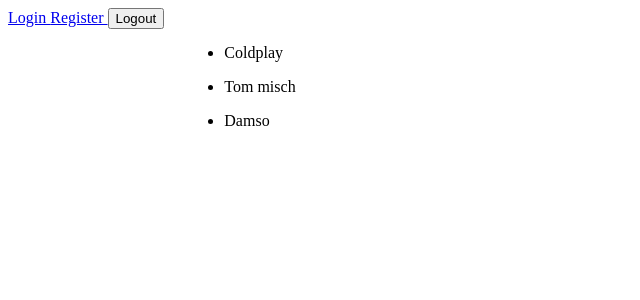
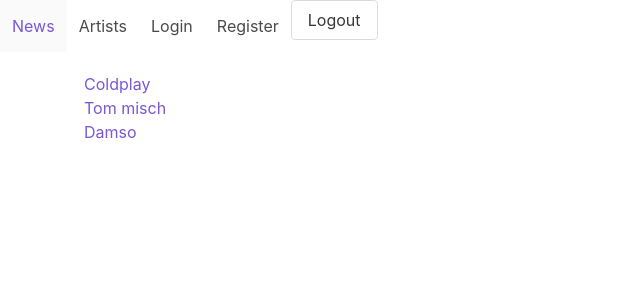
Before and after one commit to ecv-projects/vuejs-music-app, a Vue app: page /artists in a window 1280 px wide. Shown: the top 300 px of the page, without its empty margins (0-640 px from the left). Built offline with nearby package versions, Linux system fonts and the light colour scheme; data requests are answered from the project's data file.

Commit message:
artist show + add buefy

```diff
--- a/package.json
+++ b/package.json
@@ -10,6 +10,7 @@
   },
   "dependencies": {
     "axios": "^0.21.0",
+    "buefy": "^0.9.4",
     "core-js": "^3.6.5",
     "element-ui": "^2.14.0",
     "json-server": "^0.16.2",
--- a/src/components/Navbar.vue
+++ b/src/components/Navbar.vue
@@ -1,26 +1,32 @@
 <template>
   <div>
-    <router-link
-      :to="{name: 'login'}"
-    >
-      Login
-    </router-link>
-    <router-link
-      :to="{name: 'register'}"
-    >
-      Register
-    </router-link>
-    <button @click="logout"> Logout </button>
+    <b-navbar>
+      <template slot="start">
+        <b-navbar-item tag="router-link" :to="{ name: 'news.index' }">
+          News
+        </b-navbar-item>
+        <b-navbar-item tag="router-link" :to="{ name: 'artists.index' }">
+          Artists
+        </b-navbar-item>
+        <b-navbar-item tag="router-link" :to="{ name: 'login' }">
+          Login
+        </b-navbar-item>
+        <b-navbar-item tag="router-link" :to="{ name: 'register' }">
+          Register
+        </b-navbar-item>
+        <b-button @click="logout"> Logout </b-button>
+      </template>
+    </b-navbar>
   </div>
 </template>
 
 <script>
 export default {
   methods: {
-    logout () {
-      localStorage.removeItem('token')
-      this.$router.push({ name: 'login' })
-    }
-  }
-}
+    logout() {
+      localStorage.removeItem("token");
+      this.$router.push({ name: "login" });
+    },
+  },
+};
 </script>
--- a/src/layouts/Main.vue
+++ b/src/layouts/Main.vue
@@ -1,22 +1,24 @@
 <template>
-  <el-container>
-    <el-container class="main">
+  <div>
     <Navbar />
+    <div class="container">
+      <div class="main-content">
         <el-main>
           <transition name="fade" mode="out-in">
             <router-view />
           </transition>
         </el-main>
-    </el-container>
-  </el-container>
+      </div>
+    </div>
+  </div>
 </template>
 
 <script>
-import Navbar from '@/components/Navbar'
+import Navbar from "@/components/Navbar";
 
 export default {
   components: {
-    Navbar
-  }
-}
+    Navbar,
+  },
+};
 </script>
--- a/src/main.js
+++ b/src/main.js
@@ -6,9 +6,13 @@
 import ElementUI from 'element-ui'
 import 'element-ui/lib/theme-chalk/index.css'
 
+import Buefy from 'buefy'
+import 'buefy/dist/buefy.css'
+
 Vue.config.productionTip = false
 
 Vue.use(ElementUI)
+Vue.use(Buefy)
 
 new Vue({
   router,
--- a/src/router/artists.js
+++ b/src/router/artists.js
@@ -1,10 +1,16 @@
 import Index from '@/views/artists/Index.vue'
+import Show from '@/views/artists/Show.vue'
 
 const routes = [
   {
     path: '/artists',
     name: 'artists.index',
     component: Index
+  },
+  {
+    path: '/artists/:id',
+    name: 'artists.show',
+    component: Show
   }
 ]
 
--- a/src/views/artists/Index.vue
+++ b/src/views/artists/Index.vue
@@ -5,12 +5,11 @@
       v-for="item in artists"
       :key="item.id"
       >
-    <!-- <router-link
+    <router-link
       :to="{name: 'artists.show', params: {id: item.id}}"
     >
-    {{ item.title }}
-    </router-link> -->
-    <p>{{ item.name }}</p>
+    {{ item.name }}
+    </router-link>
     </li>
     </ul>
   </div>
--- /dev/null
+++ b/src/views/artists/Show.vue
@@ -0,0 +1,36 @@
+<template>
+  <div v-if="user">
+    <h2>{{ artist.name }}</h2>
+    <img :src="artist.avatar" :alt="artist.name" />
+    <p>{{ artist.description }}</p>
+    <p>{{ artist.likes }}</p>
+    <p>Afficher genre via genreId</p>
+    <p>Afficher liste concerts</p>
+    <p>Afficher liste albums</p>
+  </div>
+</template>
+
+<script>
+import { mapState, mapActions } from "vuex";
+
+export default {
+  data() {
+    return {
+      user: false,
+    };
+  },
+  computed: {
+    ...mapState({
+      artist: (state) => state.artists.artist,
+    }),
+  },
+  methods: {
+    ...mapActions({
+      fetchArtist: "artists/fetchArtist",
+    }),
+  },
+  mounted() {
+    this.fetchArtist(this.$route.params.id);
+  },
+};
+</script>
```
Also changed, not shown: .eslintrc.js, 2 other files (tests, documents, lock files or other folders). Lines whose indentation alone changed are shown as unchanged.
